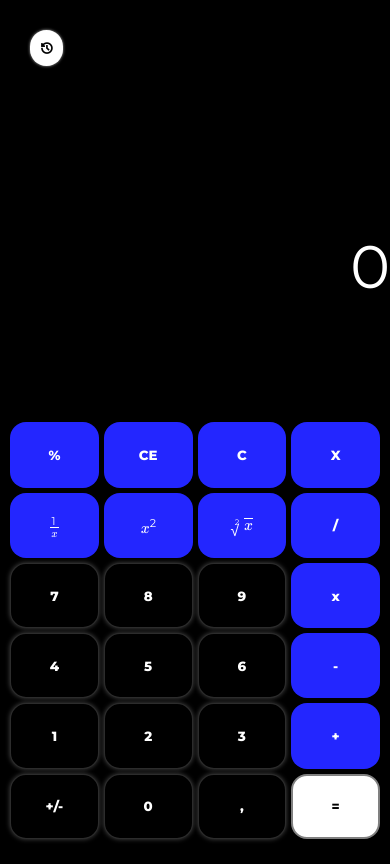
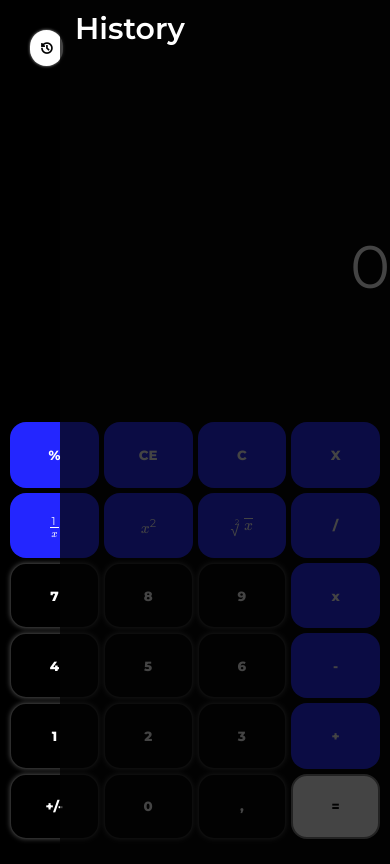
Before and after one commit to kryszczynnnnn/kalkulator, a plain HTML site: page html, css, js/index.html in a window 390 px wide. Both pictures are taken after a click on the button 46 px from the left and 48 px from the top of the page. Drawn offline with nearby package versions, Linux system fonts and the light colour scheme.

Commit message:
responsive history added

```diff
--- a/html, css, js/index.html
+++ b/html, css, js/index.html
@@ -8,7 +8,7 @@
     <title>Kalkulator</title>
 </head>
 <body>
-    <button class="history-btn"><i class="ri-history-line"></i></button>
+    <button class="history-btn" id="history-btn"><i class="ri-history-line"></i></button>
     <div class="container">
         <div id="previous-input"></div>
         <div class="value-box" id="value-box">0</div>
@@ -40,7 +40,7 @@
 
         </div>
     </div>
-    <div class="history-container">
+    <div class="history-container" id="history-container">
         <span class="container-title">History</span>
         <div class="history-tab" id="history-tab"></div>
         <button class="clearHistory-btn"><i class="ri-history-line"></i> Clear history</button>
--- a/html, css, js/script2.js
+++ b/html, css, js/script2.js
@@ -156,3 +156,11 @@ function historyBtnClick(event) {
     lastInputBox.textContent = `${first} ${operator} ${second}=`;
     valueBox.textContent = result;
 }
+
+function showHistory() {
+    console.log("xdd")
+    const historyTab = document.getElementById("history-container");
+    historyTab.classList.toggle("historyTab-active");
+}
+
+document.getElementById("history-btn").addEventListener("click", showHistory);
--- a/html, css, js/style.css
+++ b/html, css, js/style.css
@@ -161,7 +161,7 @@ body {
 }
 
 .history-container .clearHistory-btn {
-    display: flex;
+    display: none;
     border: 1px solid transparent;
     background-color: transparent;
     color: #fff;
@@ -178,13 +178,26 @@ body {
     border: 1px solid #383838;
 }
 
+
+
 @media screen and (max-width: 600px) {
     .history-btn {
         display: block;
     }
-
     .history-container {
         display: none;
+        right: 0px;
+        transform: translateX(100%);
+        height: 100vh;
+    }
+
+    .historyTab-active {
+    position: absolute;
+    display: block;
+    top: 0px;
+    right: 0px;
+    transform: translateX(0%);
+    z-index: 2;
     }
 
     .container {
```
